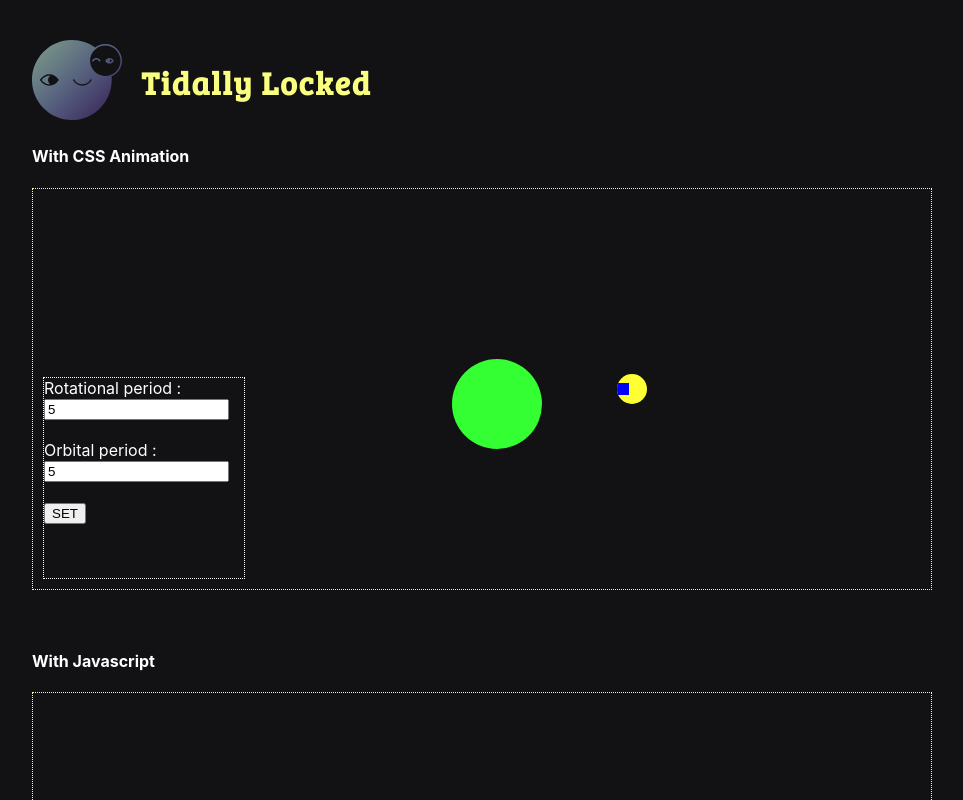
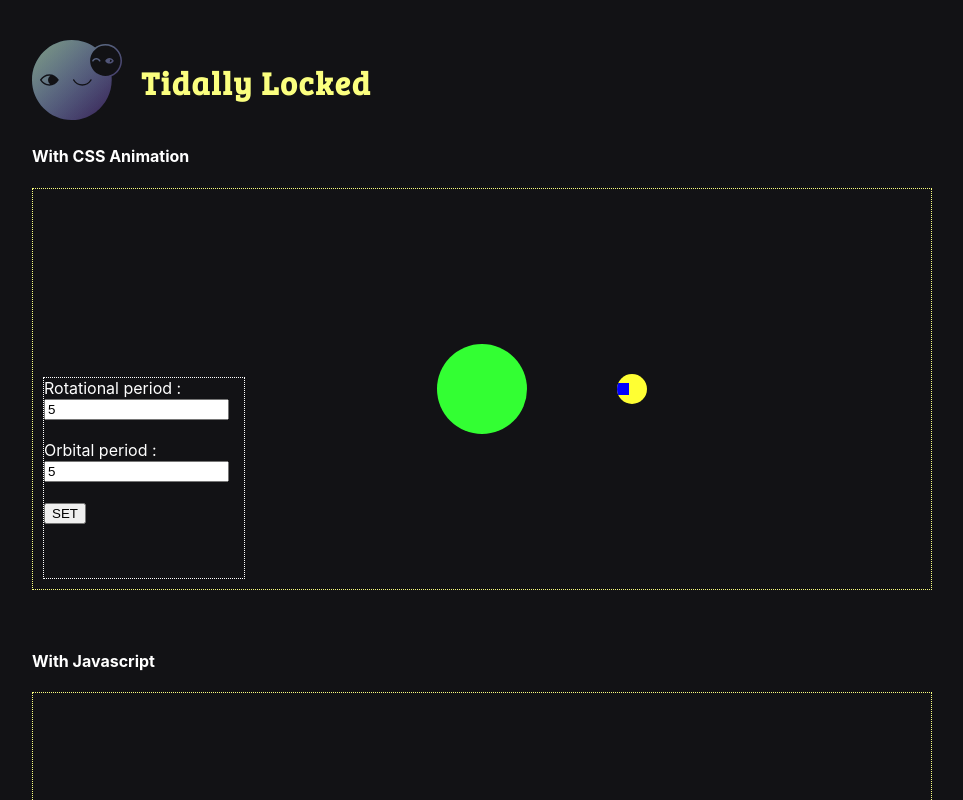
Before and after one commit to ejilee/Tidally-Locked, a React (Create React App) app: page / in a window 1280 px wide. Shown: the top 800 px of the page, without its empty margins (158-1121 px from the left). Built offline with nearby package versions, Linux system fonts and the light colour scheme.

Commit message:
initial commit

```diff
--- a/src/components/Space.scss
+++ b/src/components/Space.scss
@@ -11,8 +11,8 @@
       width: 90px;
       height: 90px;
       border-radius: 90px;
-      top: calc(50% - 30px);
-      left: calc(50% - 30px);
+      top: calc(50% - 45px);
+      left: calc(50% - 45px);
     }
   }
 }
```
